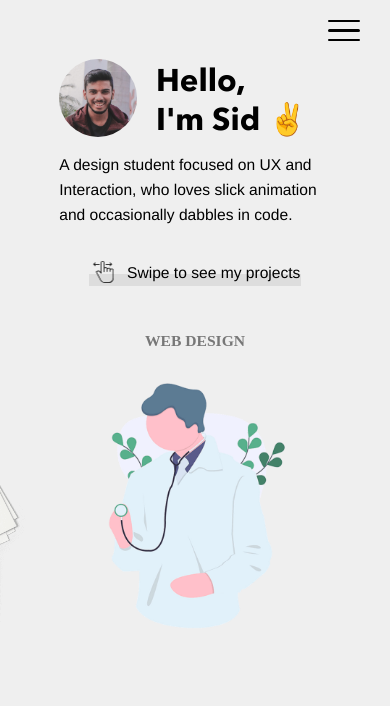
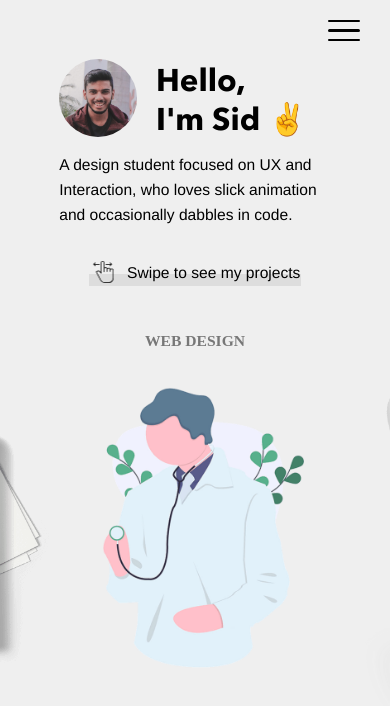
Before and after one commit to clearlysid/clearlysid.github.io, a Jekyll site: the page built from index.html, in a window 390 px wide. Shown: the top 706 px of the page. Built offline with Jekyll 4.4.1, drawn with Linux system fonts in a browser that asks for light colours; some web fonts are replaced.

Commit message:
removed max-height from mobile slider

```diff
--- a/styles/_sass/_components.scss
+++ b/styles/_sass/_components.scss
@@ -364,7 +364,7 @@
         display: block;
         flex: none;
         margin: 0 auto;
-        max-height: 20rem;
+        // max-height: 20rem;
         max-width: 80vw;
     }
 
```
